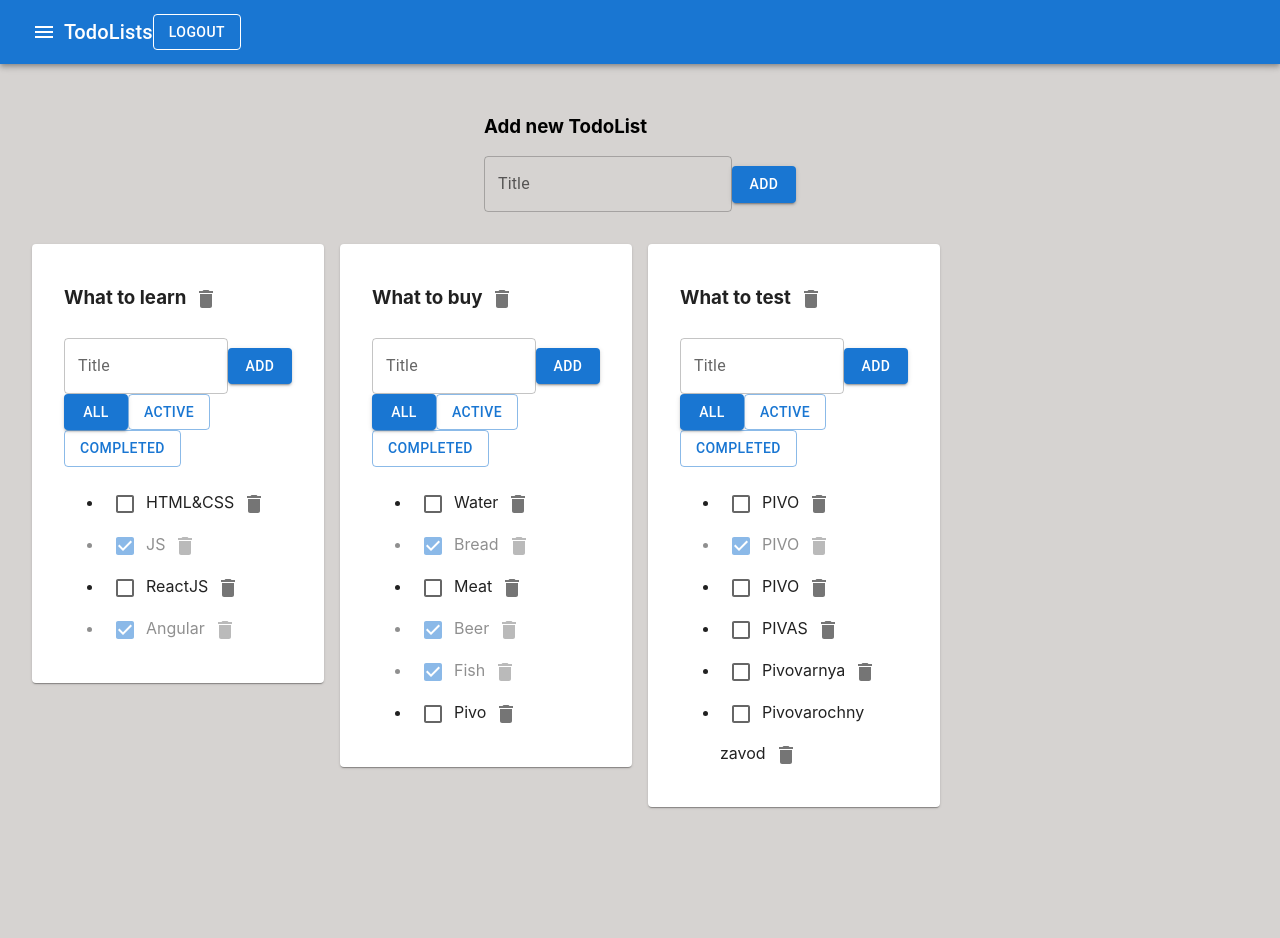
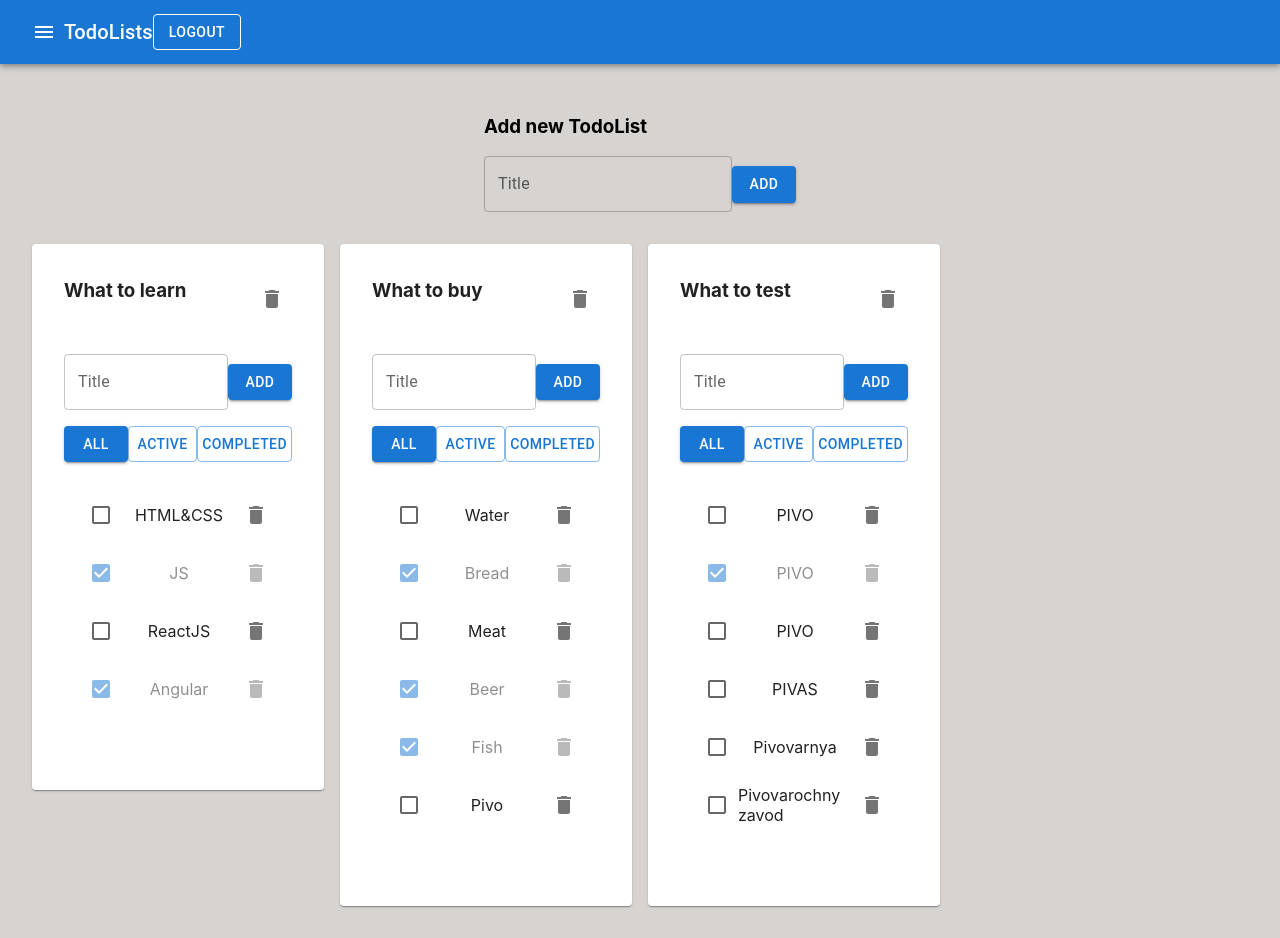
Before and after one commit to efValeron/TodoList, a React (Create React App) app: page / in a window 1280 px wide. Before the commit the page ends 839 px from the top, so only its background shows below. Built offline with nearby package versions, Linux system fonts and the light colour scheme.

Commit message:
fixed layout and styles

```diff
--- a/src/components/TodoList.tsx
+++ b/src/components/TodoList.tsx
@@ -2,7 +2,7 @@ import React from "react";
 import {FilterValuesType, Task} from "../App";
 import {AddItemForm} from "./AddItemForm";
 import {EditableSpan} from "./EditableSpan";
-import {Button, Checkbox, IconButton} from "@mui/material";
+import {Button, Checkbox, IconButton, List, ListItem} from "@mui/material";
 import DeleteIcon from '@mui/icons-material/Delete';
 import CheckBoxOutlineBlankIcon from '@mui/icons-material/CheckBoxOutlineBlank';
 import CheckBoxIcon from '@mui/icons-material/CheckBox';
@@ -51,39 +51,42 @@ export const TodoList = (props: PropsType) => {
     }
 
     return (
-      <li
-        key={task.id}
-        className={task.isDone ? "is-done" : ""}
-      >
+      <ListItem key={task.id} className={task.isDone ? "is-done" : ""} style={{display: "flex", justifyContent: "space-between"}}>
         <Checkbox
           checked={task.isDone}
           onChange={(e) => changeIsDoneHandler(task.id, e.currentTarget.checked)}
-          icon={<CheckBoxOutlineBlankIcon />}
-          checkedIcon={<CheckBoxIcon />} />
+          icon={<CheckBoxOutlineBlankIcon/>}
+          checkedIcon={<CheckBoxIcon/>}/>
         <EditableSpan title={task.title} changeTitle={changeTaskTitle}/>
         <IconButton aria-label="delete" onClick={() => removeTaskHandler(task.id)}>
-          <DeleteIcon />
+          <DeleteIcon/>
         </IconButton>
-      </li>
+      </ListItem>
     )
   }) : null
 
   return (
-    <div>
-      <h3>
+    <div style={{display: "flex", flexDirection: "column", gap: "1rem"}}>
+      <h3 style={{display: "flex", justifyContent: "space-between"}}>
         <EditableSpan title={props.title} changeTitle={changeTodoListTitle}/>
         <IconButton aria-label="delete" onClick={removeTodolistHandler}>
-          <DeleteIcon />
+          <DeleteIcon/>
         </IconButton>
       </h3>
       <AddItemForm addItem={addTaskHandler} maxInputLength={15}/>
-      <div className="button-filter-group">
-        <Button variant={props.activeFilter === "all" ? "contained" : "outlined"} onClick={() => changeFilterToStateHandler("all")}>All</Button>
-        <Button variant={props.activeFilter === "active" ? "contained" : "outlined"} onClick={() => changeFilterToStateHandler("active")}>Active</Button>
-        <Button variant={props.activeFilter === "completed" ? "contained" : "outlined"} onClick={() => changeFilterToStateHandler("completed")}>Completed</Button>
+      <div style={{display: "flex", justifyContent: "space-between"}}>
+        <Button variant={props.activeFilter === "all" ? "contained" : "outlined"}
+                onClick={() => changeFilterToStateHandler("all")}>All</Button>
+        <Button variant={props.activeFilter === "active" ? "contained" : "outlined"}
+                onClick={() => changeFilterToStateHandler("active")}>Active</Button>
+        <Button variant={props.activeFilter === "completed" ? "contained" : "outlined"}
+                onClick={() => changeFilterToStateHandler("completed")}>Completed</Button>
       </div>
+      <List>
+        {tasksList}
+      </List>
       <ul className="todolist-ul">
-        {tasksList}
+
       </ul>
     </div>
   )
```
